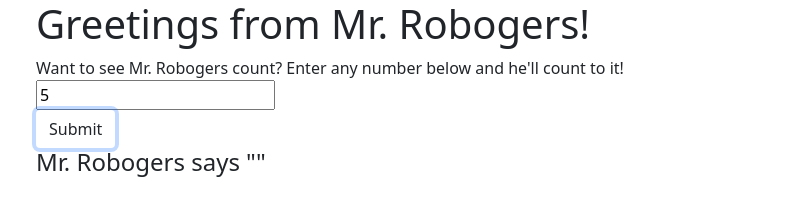
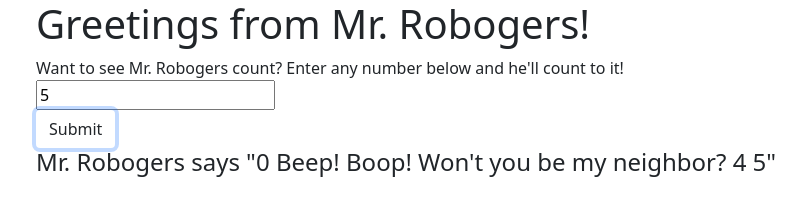
Before and after one commit to joanna-miller/mr-roboger, a plain HTML site: page index.html in a window 1280 px wide. Both pictures are taken after typing "5" into the empty fields and a click on the button "Submit". Shown: the whole page, without its empty margins (46-852 px from the left). Drawn offline with Linux system fonts and the light colour scheme.

Commit message:
fix typo to successfully send result back to user

```diff
--- a/index.html
+++ b/index.html
@@ -20,7 +20,7 @@
     </form>
 
       <div id="results">
-        <h4>Mr. Robogers says "<span id="result-array"></span>"</h4>
+        <h4>Mr. Robogers says "<span id="results-string"></span>"</h4>
       </div>
   </div>
 </body>
```
Also changed, not shown: js/scripts.js (line endings or trailing spaces).
